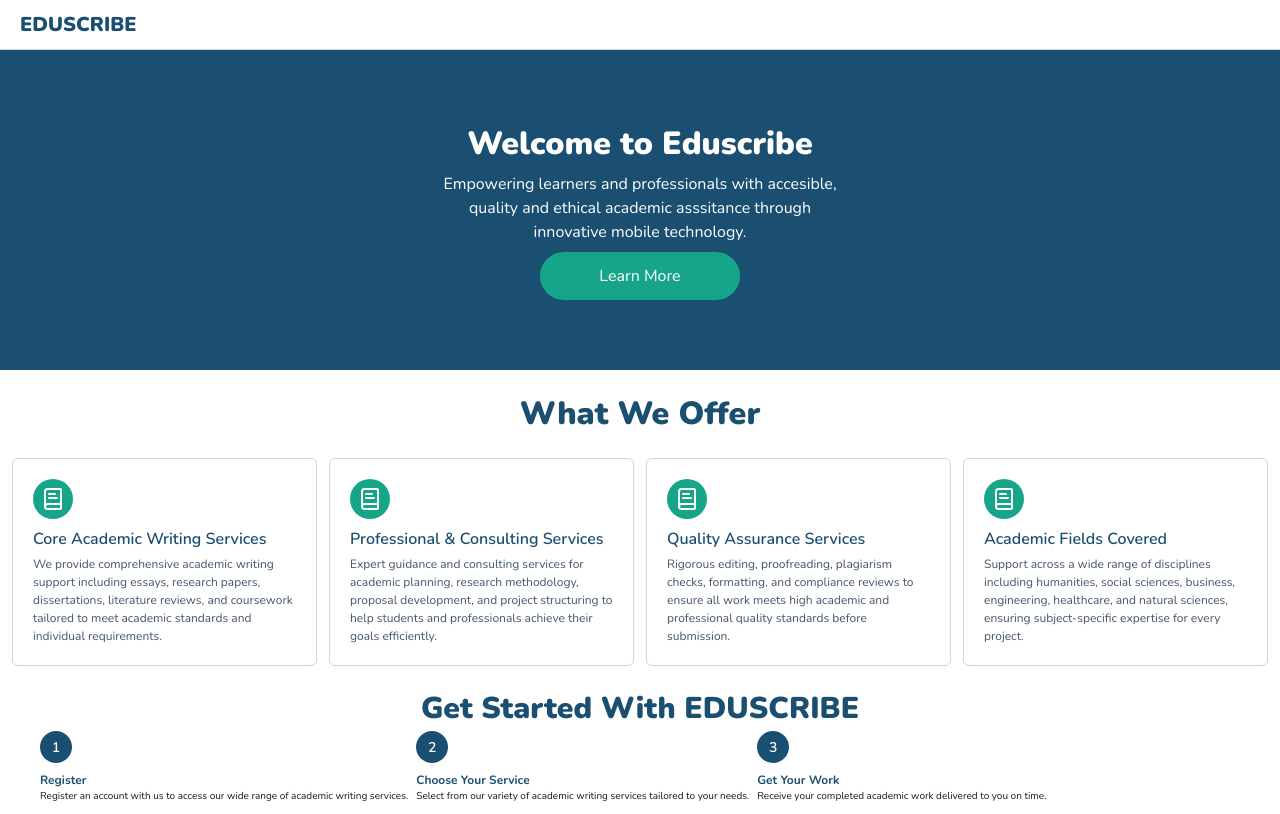
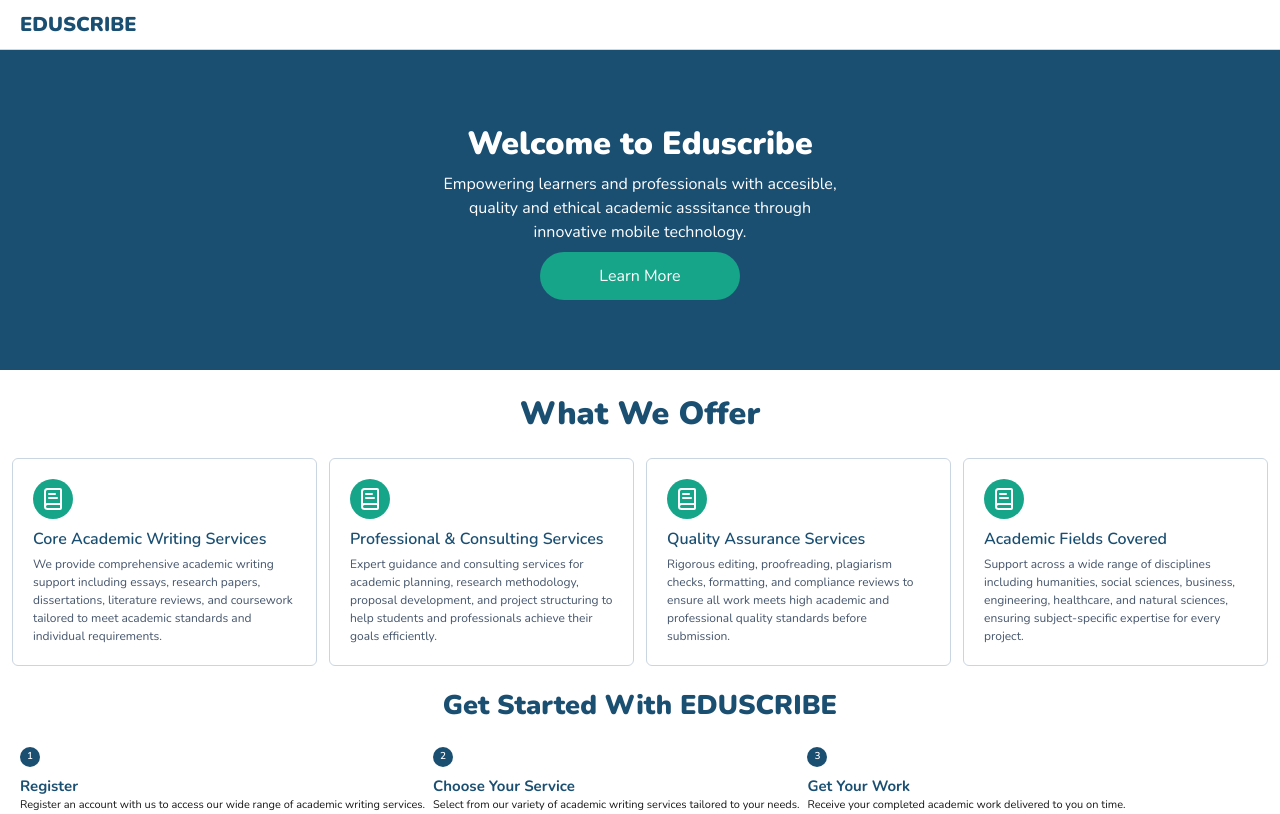
Before and after one commit to StephenTetteh-Nirvana/Eduscribe, a Next.js app: page / in a window 1280 px wide. Built offline with nearby package versions, Linux system fonts and the light colour scheme.

Commit message:
minor adjustments

```diff
--- a/components/layout/home/HowItWorks.tsx
+++ b/components/layout/home/HowItWorks.tsx
@@ -18,23 +18,23 @@ const data = [
 
 const HowItWorks = () => {
     return (
-        <div className=" w-full mt-5 px-10">
-          <h1 className="text-[var(--primary)] text-center text-[30px] font-[900]">Get Started With EDUSCRIBE</h1>
+        <div className=" w-full mt-5 px-5">
+          <h1 className="text-[var(--primary)] text-center text-[27px] font-[900]">Get Started With EDUSCRIBE</h1>
 
           {/* Work Roadmap  */}
-          <div className="flex flex-col gap-2 md:flex-row">
+          <div className="flex flex-col gap-2 md:flex-row mt-5 md:mx-auto mx-auto">
            {data.map((item, index) => (
 
             <div key={index} className="flex flex-row gap-2 h-[60px] md:flex-col">
-              <div className="bg-[var(--primary)] w-8 h-8 rounded-full
-                flex items-center justify-center text-white font-[600] flex-shrink-0 text-[14px]"
+              <div className="bg-[var(--primary)] w-5 h-5 rounded-full
+                flex items-center justify-center text-white font-[600] flex-shrink-0 text-[10px]"
               >
                 {item.number}
               </div>
 
               <div>
-                <h1 className="text-[12px] font-[700] text-[var(--primary)]">{item.title}</h1>
-                <p className="text-[10px]">{item.description}</p>
+                <h1 className="text-[15px] font-[700] text-[var(--primary)]">{item.title}</h1>
+                <p className="text-[11px]">{item.description}</p>
               </div>
             </div>
            ))}
--- a/components/layout/home/Services.tsx
+++ b/components/layout/home/Services.tsx
@@ -29,7 +29,7 @@ const Services = () => {
           <h1 className="text-[32px] text-center font-[900] text-[var(--primary)]">What We Offer</h1>
 
           {/* Services Cards  */}
-          <section className="w-full grid grid-cols-1 md:grid-cols-2 lg:grid-cols-4 gap-3 mt-5 px-10 md:px-3">
+          <section className="w-full grid grid-cols-1 md:grid-cols-2 lg:grid-cols-4 gap-3 mt-5  px-5 mx-auto md:px-3">
             {services.map((service, index) => (
                 <div key={index} className="border border-slate-300 rounded-md p-5">
                     <div className="bg-[var(--accent)] rounded-full p-2 w-10 h-10 flex items-center justify-center">
```
